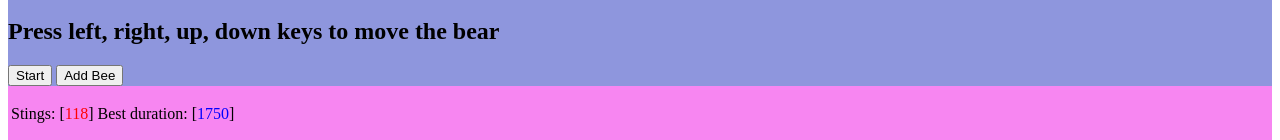
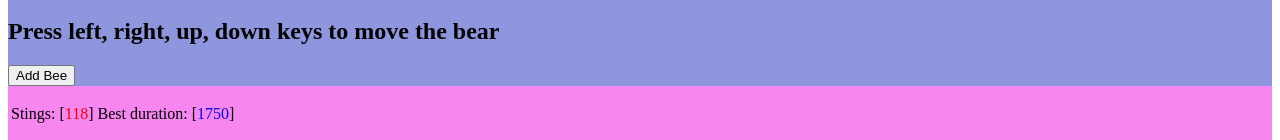
Before and after one commit to Archisa-Kar/wp_Lab_2, a plain HTML site: page index.html in a window 1280 px wide. Shown: the part 190-330 px from the top of the page. Drawn offline with Linux system fonts and the light colour scheme.

Commit message:
updated the html file again..

```diff
--- a/index.html
+++ b/index.html
@@ -38,7 +38,6 @@
       </p>
       <h2>Press left, right, up, down keys to move the bear</h2>
 
-      <button onclick="window.location.reload();"> Start </button>
       <button onclick="addBees();">Add Bee</button>
 
     </div>
```
